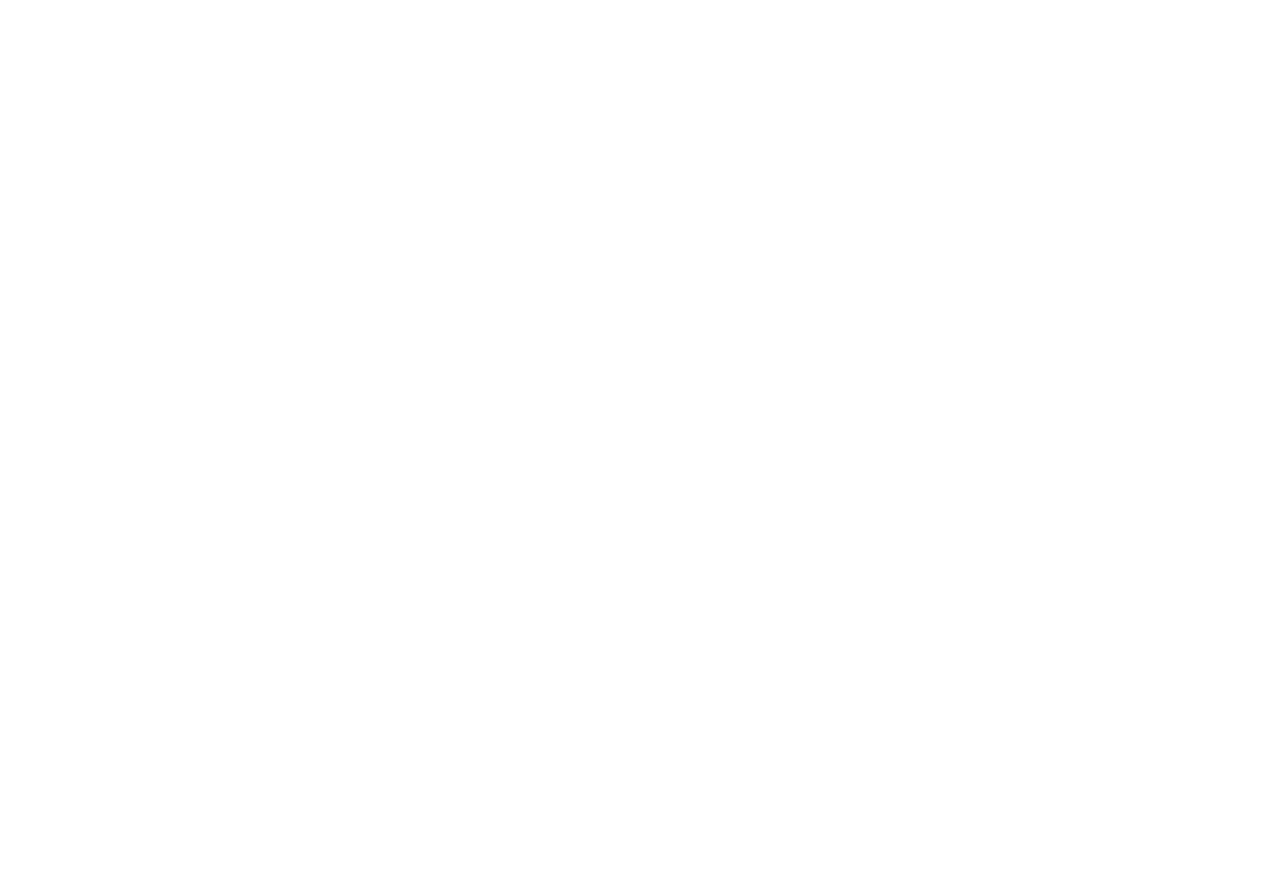
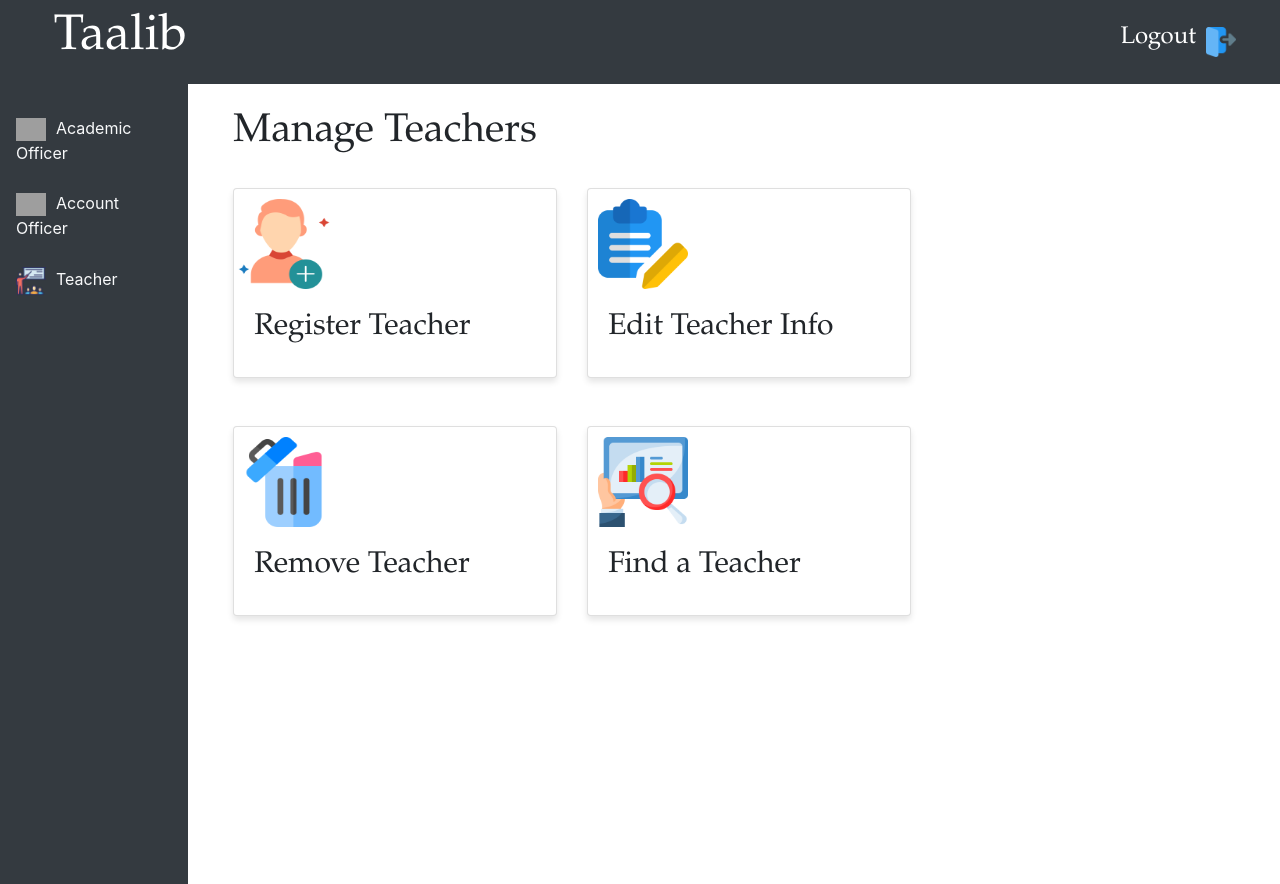
Before and after one commit to Muhammad-Hasham/Taalib, a React (Create React App) app in the folder Frontend/taalib/: page /ManageTeacher in a window 1280 px wide. Before the commit this address had no page. Before the commit the page ends 800 px from the top, so only its background shows below. Built offline with nearby package versions, Linux system fonts and the light colour scheme; grey boxes are pictures that could not be loaded.

Commit message:
Register Teacher complete

```diff
--- a/Frontend/taalib/src/App.js
+++ b/Frontend/taalib/src/App.js
@@ -19,6 +19,11 @@
 import AcaOffDelete from "./components/pages/AcademicOfficer/delete";
 import EditAcaOfficer from "./components/pages/AcademicOfficer/editAcaOfficer";
 import ViewAcaOfficer from "./components/pages/AcademicOfficer/viewAcaOfficer";
+
+///////////////////////////////////////////////////////////////////////////////////////////
+import ManageTeacher from "./components/pages/Teacher/TeachermanageScreen";
+import RegisterTeacher from "./components/pages/Teacher/registerTeacher";
+import TeacherInfo from "./components/pages/Teacher/TeacherInfo";
 
 function App() {
   return (
@@ -81,7 +86,18 @@
           path="/ManageAcaOfficer/viewAcaOfficer/SearchResult"
           element={<AcaOffInfo />}
         />
+///////////////////////////////////////////////////////////////////////////////////////
+        <Route path="/ManageTeacher" element={<ManageTeacher />} />
 
+        <Route
+          path="/ManageTeacher/registerTeacher"
+          element={<RegisterTeacher />}
+        />
+
+        <Route
+          path="/ManageTeacher/RegisterTeacher/TeacherInfo"
+          element={<TeacherInfo />}
+        />
       </Routes>
     </BrowserRouter>
   );
--- /dev/null
+++ b/Frontend/taalib/src/components/pages/Teacher/TeacherForm.js
@@ -0,0 +1,110 @@
+import React, { useState, useEffect } from "react";
+import axios from "axios";
+import { useNavigate } from "react-router-dom";
+
+function TeacherForm() {
+  const [teachers, setTeachers] = useState([]);
+  const navigate = useNavigate();
+  useEffect(() => {
+    const getTeachers = async () => {
+      try {
+        let token = localStorage.getItem("user");
+        token = JSON.parse(token);
+        token = token.token
+        const response = await axios.get(
+          "http://localhost:3001/api/teacher/allteachers",
+          {
+            headers: { Authorization: token },
+          }
+        );
+        setTeachers(response.data);
+      } catch (error) {
+        console.log(error);
+      }
+    };
+    getTeachers();
+  }, []);
+
+  const [name, setName] = useState("");
+  const [email, setEmail] = useState("");
+  const [password, setPassword] = useState("");
+
+  const handleSubmit = async (e) => {
+    e.preventDefault();
+    const teacher = {
+      name,
+      email,
+      password,
+    };
+
+    try {
+      let token = localStorage.getItem("user");
+      token = JSON.parse(token);
+      token = token.token;
+      const response = await axios.post(
+        "http://localhost:3001/api/teacher/create",
+        teacher,
+        {
+          headers: { Authorization: token },
+        }
+      );
+      localStorage.setItem("teacher", JSON.stringify(response.data.data));
+      setName("");
+      setEmail("");
+      setPassword("");
+      console.log(response.data.data)
+      navigate("/ManageTeacher/RegisterTeacher/TeacherInfo");
+    } catch (error) {
+      console.log(error);
+    }
+  };
+
+  return (
+    <div className="container">
+      <br />
+      <h1>Register Teacher</h1>
+      <form onSubmit={handleSubmit}>
+        <div className="form-group">
+          <label htmlFor="name">Name</label>
+          <input
+            type="text"
+            className="form-control"
+            id="name"
+            value={name}
+            onChange={(e) => setName(e.target.value)}
+            required
+          />
+        </div>
+
+        <div className="form-group">
+          <label htmlFor="email">Email</label>
+          <input
+            type="email"
+            className="form-control"
+            id="email"
+            value={email}
+            onChange={(e) => setEmail(e.target.value)}
+            required
+          />
+        </div>
+
+        <div className="form-group">
+          <label htmlFor="password">Password</label>
+          <input
+            type="password"
+            className="form-control"
+            id="password"
+            value={password}
+            onChange={(e) => setPassword(e.target.value)}
+            required
+          />
+        </div>
+        <button type="submit" className="btn btn-primary">
+          Register
+        </button>
+      </form>
+    </div>
+  );
+}
+
+export default TeacherForm;
--- /dev/null
+++ b/Frontend/taalib/src/components/pages/Teacher/TeacherInfo.js
@@ -0,0 +1,55 @@
+import React from "react";
+import NavBar from "../nav";
+import SideBar from "../sideBar";
+
+function TeacherInfo() {
+  const teacher = JSON.parse(localStorage.getItem("teacher"));
+  console.log(teacher)
+  return (
+    <div>
+      <NavBar />
+      <div>
+        <div className="row">
+          <div className="col-md-2">
+            <SideBar />
+          </div>
+          <div className="col-md-10">
+            <div className="container">
+              <br />
+              <h1>Teacher Information</h1>
+              <br />
+              <h1>{teacher.name}</h1>
+              <br />
+              <table className="table">
+                <tbody>
+                  <tr>
+                    <th>ID</th>
+                    <td>{teacher.employeeId}</td>
+                  </tr>
+                  <tr>
+                    <th>Role</th>
+                    <td>{teacher.role}</td>
+                  </tr>
+                  <tr>
+                    <th>Email</th>
+                    <td>{teacher.email}</td>
+                  </tr>
+                  <tr>
+                    <th>Password</th>
+                    <td>{teacher.password}</td>
+                  </tr>
+                  <tr>
+                    <th>Registration Date</th>
+                    <td>{teacher.joiningDate}</td>
+                  </tr>
+                </tbody>
+              </table>
+            </div>
+          </div>
+        </div>
+      </div>
+    </div>
+  );
+}
+
+export default TeacherInfo;
--- /dev/null
+++ b/Frontend/taalib/src/components/pages/Teacher/TeachermanageScreen.js
@@ -0,0 +1,118 @@
+import React from "react";
+import NavBar from "../nav";
+import SideBar from "../sideBar";
+import "../../css/manageAccOfficer.css";
+import reglogo from "../../images/new.png";
+import editlogo from "../../images/edit.png";
+import deleteLogo from "../../images/delete.png";
+import viewLogo from "../../images/file.png";
+import { useNavigate } from "react-router-dom";
+
+function ManageTeacher() {
+  const navigate = useNavigate();
+  return (
+    <div>
+      <NavBar />
+      <div>
+        <div className="row">
+          <div className="col-md-2">
+            <SideBar />
+          </div>
+          <div className="col-md-10">
+            <br />
+            <div className="container">
+              <h1>Manage Teachers</h1>
+              <br />
+              <div className="row">
+                <div
+                  className="col-md-4"
+                  onClick={() => {
+                    navigate("/ManageTeacher/RegisterTeacher");
+                  }}
+                >
+                  <div className="card card-custom">
+                    <img
+                      style={{ paddingTop: 10, width: 100, height: 100 }}
+                      src={reglogo}
+                      className="card-img-top"
+                    />
+                    <div className="card-body">
+                      <h5 className="card-title">Register Teacher</h5>
+                    </div>
+                  </div>
+                </div>
+                <div
+                  className="col-md-4"
+                  onClick={() => {
+                    navigate("/ManageTeacher/EditTeacher");
+                  }}
+                >
+                  <div className="card card-custom">
+                    <img
+                      style={{
+                        paddingLeft: 10,
+                        paddingTop: 10,
+                        width: 100,
+                        height: 100,
+                      }}
+                      src={editlogo}
+                      className="card-img-top"
+                    />
+                    <div className="card-body">
+                      <h5 className="card-title">Edit Teacher Info</h5>
+                    </div>
+                  </div>
+                </div>
+              </div>
+            </div>
+            <br />
+            <br />
+            <div className="container">
+              <div className="row">
+                <div
+                  className="col-md-4"
+                  onClick={()=>navigate("/ManageTeacher/DeleteTeacher")}
+                >
+                  <div className="card card-custom">
+                    <img
+                      style={{ paddingTop: 10, width: 100, height: 100 }}
+                      src={deleteLogo}
+                      className="card-img-top"
+                    />
+                    <div className="card-body">
+                      <h5 className="card-title">Remove Teacher</h5>
+                    </div>
+                  </div>
+                </div>
+                <div
+                  className="col-md-4"
+                  onClick={() => {
+                    navigate("/ManageTeacher/ViewTeacher");
+                  }}
+                >
+                  <div className="card card-custom">
+                    <img
+                      style={{
+                        paddingLeft: 10,
+                        paddingTop: 10,
+                        width: 100,
+                        height: 100,
+                      }}
+                      src={viewLogo}
+                      className="card-img-top"
+                    />
+                    <div className="card-body">
+                      <h5 className="card-title">Find a Teacher</h5>
+                    </div>
+                  </div>
+                </div>
+              </div>
+            </div>
+          </div>
+        </div>
+      </div>
+    </div>
+  );
+}
+
+export default ManageTeacher;
--- /dev/null
+++ b/Frontend/taalib/src/components/pages/Teacher/registerTeacher.js
@@ -0,0 +1,26 @@
+import React from "react";
+import NavBar from "../nav";
+import SideBar from "../sideBar";
+import TeacherForm from "./TeacherForm";
+
+function RegisterTeacher() {
+  const user = JSON.parse(localStorage.getItem("user"));
+
+  return (
+    <div>
+      <NavBar />
+      <div>
+        <div className="row">
+          <div className="col-md-2">
+            <SideBar />
+          </div>
+          <div className="col-md-8">
+            <TeacherForm />
+          </div>
+        </div>
+      </div>
+    </div>
+  );
+}
+
+export default RegisterTeacher;
--- a/Frontend/taalib/src/components/pages/sideBar.js
+++ b/Frontend/taalib/src/components/pages/sideBar.js
@@ -36,7 +36,7 @@
           </Nav.Link>
         </Nav.Item>
         <Nav.Item>
-          <Nav.Link href="/---------" className="text-light">
+          <Nav.Link href="/ManageTeacher" className="text-light">
             <img
               src={course}
               alt="Teacher"
```
